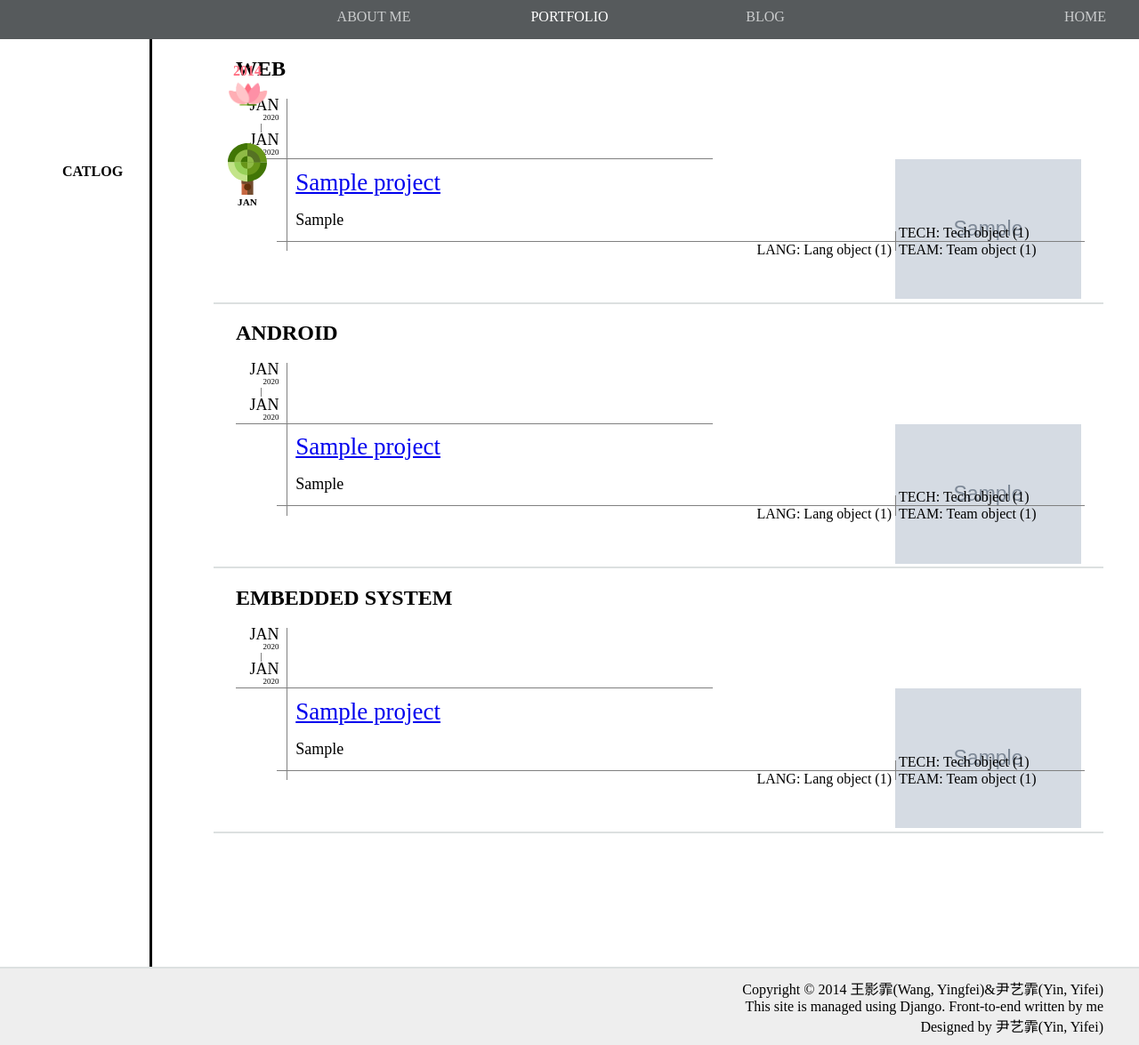
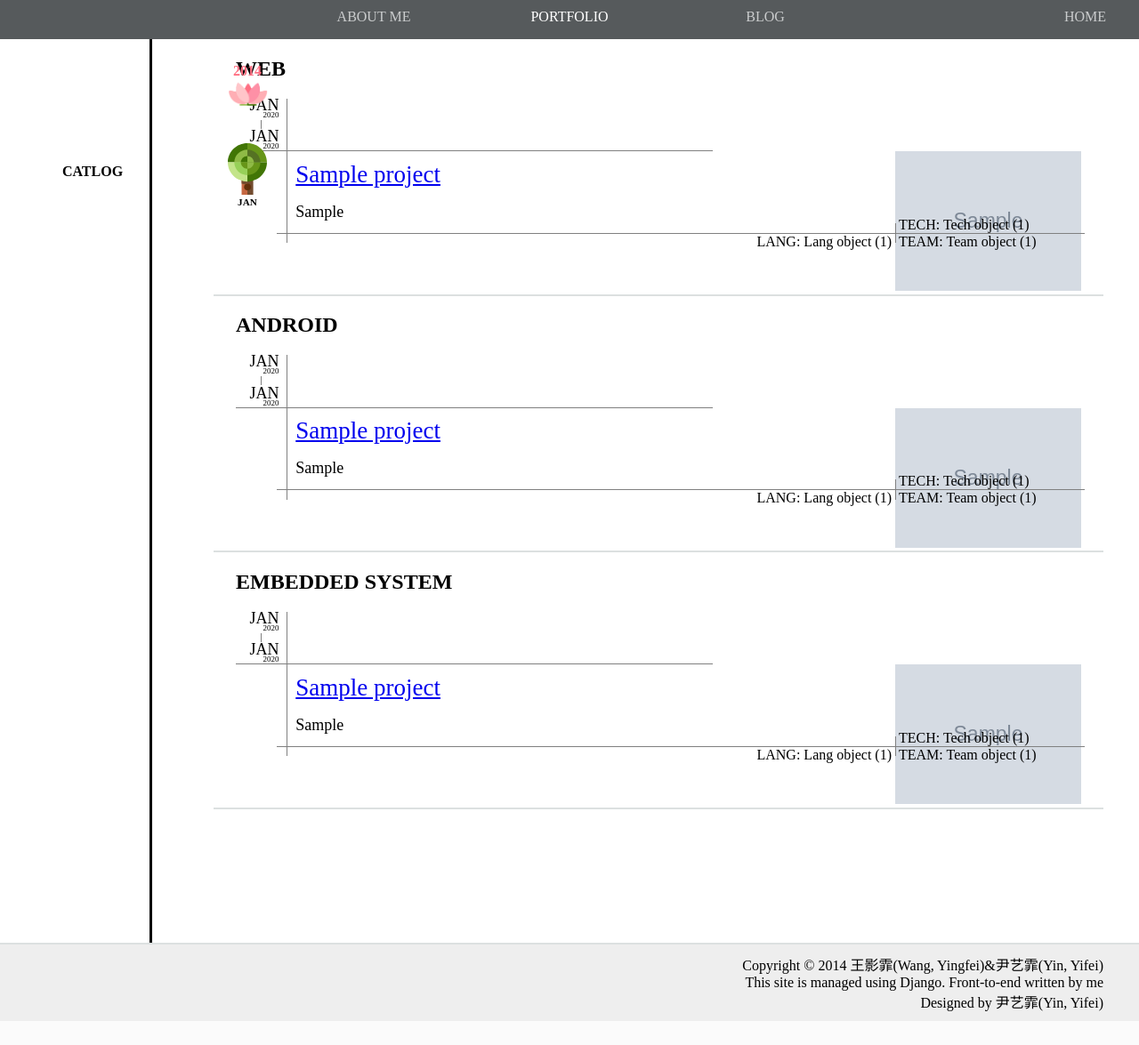
Before and after one commit to Clause321/Home-Page, a Django app: template portfolio/templates/portfolio.html in a window 1280 px wide. Shown: the whole page at 89% size. After the commit the page ends 1148 px from the top, so only its background shows below. Run offline with Django 3.2, Linux system fonts and the light colour scheme; tables that the repository leaves empty hold one stand-in row (values such as "Sample post"); the template is opened without the code that fills it: values that come from a table or form of the project are taken from there, most other values are stand-ins (such as "Sample title", 1, 10 or a date in 2020); grey boxes marked "Sample" are stand-in pictures; parts of the project's set-up code (start-up, migrations or seed data) failed here and were passed over; some libraries are stand-ins or nearby versions.

Commit message:
line height and font size for duration; anchor to the right place

```diff
--- a/portfolio/static/portfolio/css/portfolio.css
+++ b/portfolio/static/portfolio/css/portfolio.css
@@ -206,7 +206,7 @@ table div{
 	border-right-width: 1px;
 	border-bottom-style: solid;
 	border-bottom-width: 1px;
-	line-height: 14px;
+	line-height: 12px;
 	float: right;
 }
 
@@ -222,7 +222,7 @@ table div{
 
 .project_year{
     font-size: 9px;
-	line-height: 14px;
+	line-height: 9px;
 }
 
 .project_to{
--- a/portfolio/static/portfolio/js/portfolio.js
+++ b/portfolio/static/portfolio/js/portfolio.js
@@ -113,7 +113,7 @@
 		event.preventDefault();
 		/* Act on the event */
 		$('html, body').animate({
-	        scrollTop: $( $(this).attr('href') ).offset().top
+	        scrollTop: $( $(this).attr('href') ).offset().top - 44
 	    }, 500, "easeInOutQuart");
 	});
 
```
